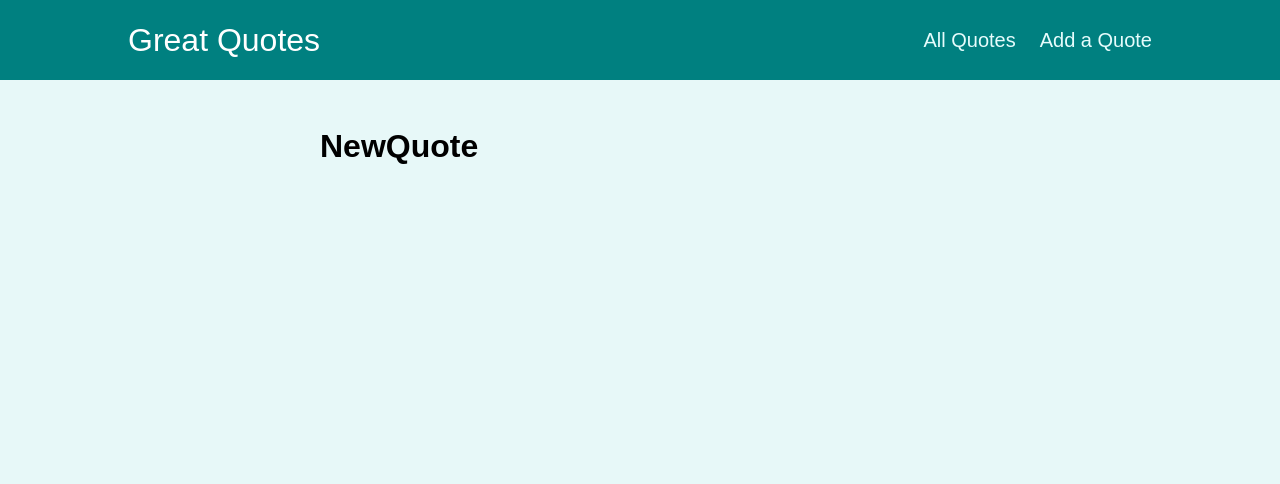
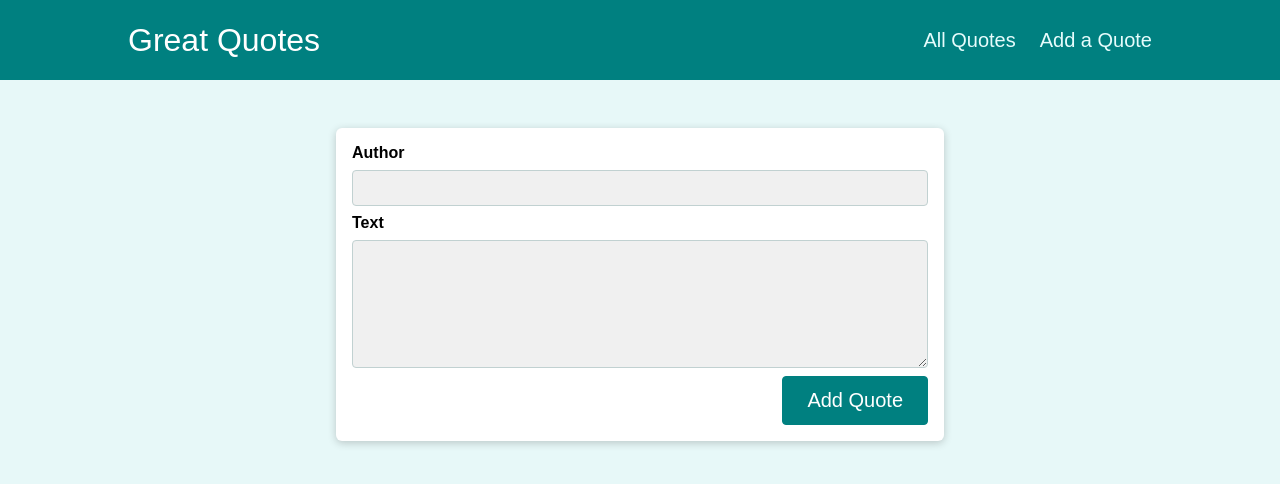
Before and after one commit to mralimov/React-Router-Comments, a React (Create React App) app: page /new-quote in a window 1280 px wide. Shown: the top 484 px of the page. Built offline with nearby package versions, Linux system fonts and the light colour scheme.

Commit message:
Quote Form and Add New Quote

```diff
--- a/src/components/quotes/QuoteForm.js
+++ b/src/components/quotes/QuoteForm.js
@@ -1,7 +1,7 @@
 import { useRef } from 'react';
 
-import Card from '../ui/Card';
-import LoadingSpinner from '../ui/LoadingSpinner';
+import Card from '../UI/Card';
+import LoadingSpinner from '../UI/LoadingSpinner';
 import classes from './QuoteForm.module.css';
 
 const QuoteForm = (props) => {
--- a/src/pages/NewQuote.js
+++ b/src/pages/NewQuote.js
@@ -1,7 +1,12 @@
 import React from 'react';
+import QuoteForm from '../components/quotes/QuoteForm';
 
 function NewQuote() {
-  return <h1>NewQuote</h1>;
+  const addQuoteHandler = (quoteData) => {
+    console.log(quoteData);
+  };
+
+  return <QuoteForm onAddQuote={addQuoteHandler} />;
 }
 
 export default NewQuote;
```
